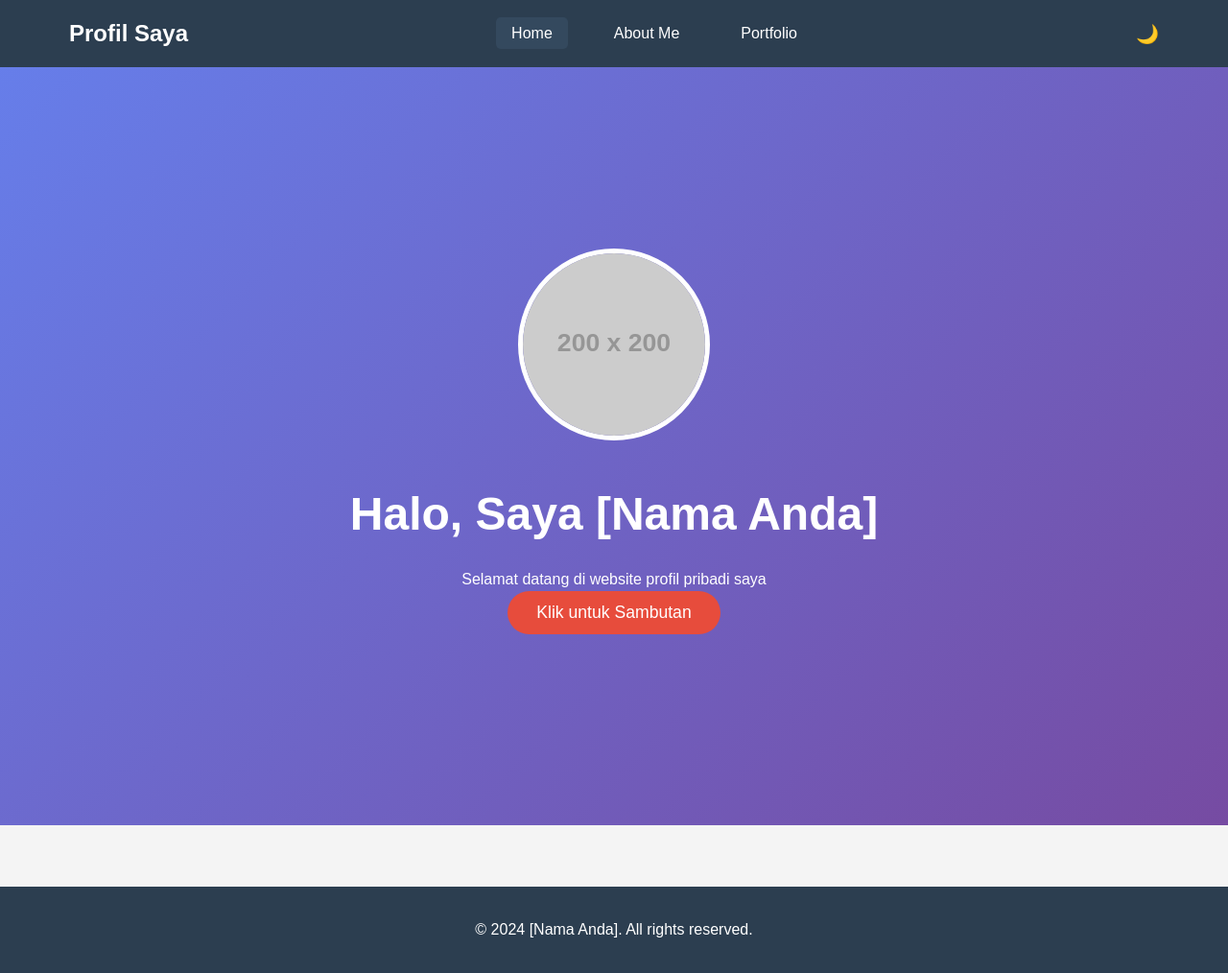
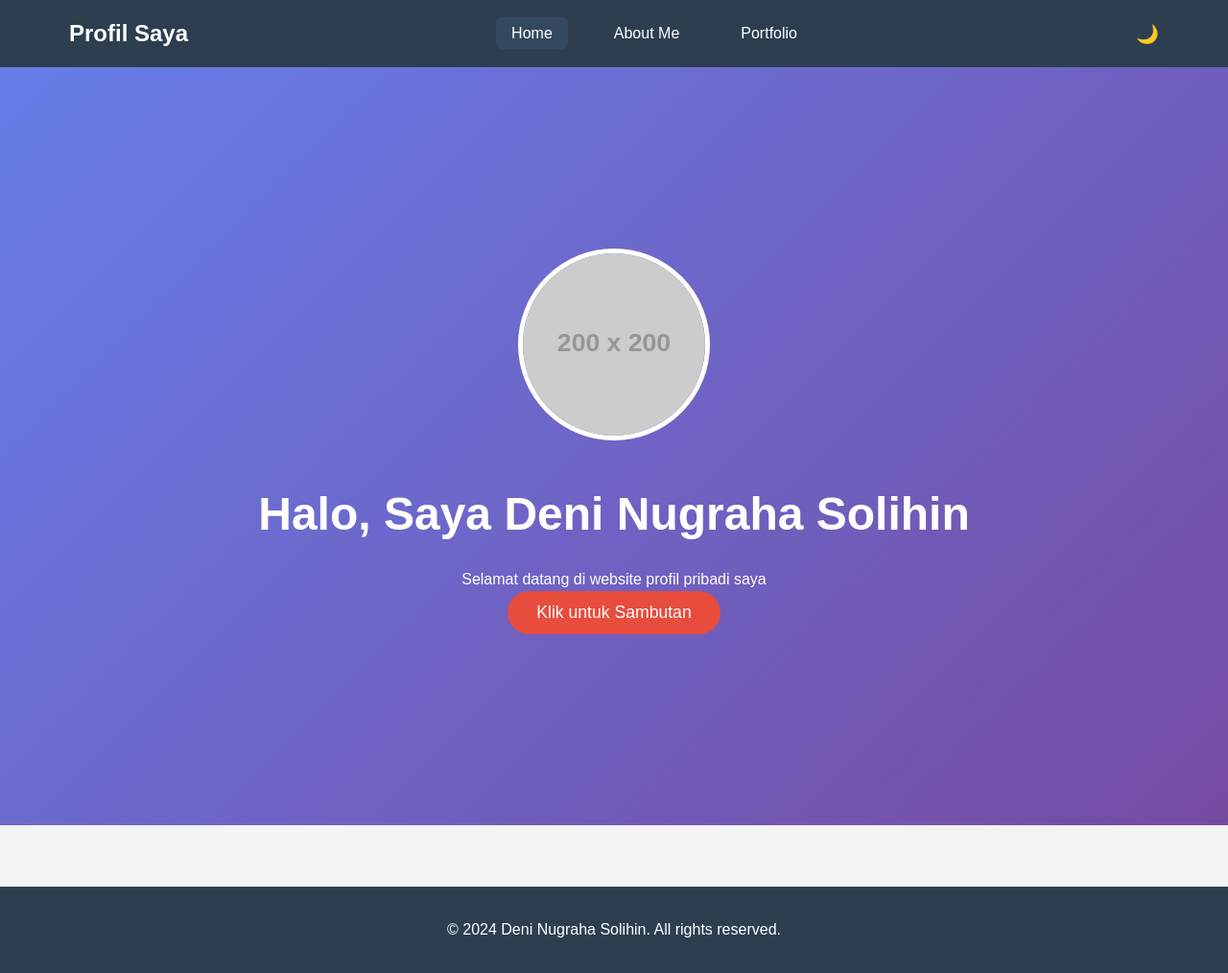
Before and after one commit to DeniSolihin/webprofile-deni, a plain HTML site: page index.html in a window 1280 px wide. Shown: the whole page at 96% size. Drawn offline with Linux system fonts and the light colour scheme; placeholder pictures from the web are drawn by us.

Commit message:
Update index.html

```diff
--- a/index.html
+++ b/index.html
@@ -26,14 +26,14 @@
     <header class="hero">
         <div class="hero-content">
             <img src="https://via.placeholder.com/200" alt="Foto Profil" class="profile-img">
-            <h1>Halo, Saya [Nama Anda]</h1>
+            <h1>Halo, Saya Deni Nugraha Solihin</h1>
             <p>Selamat datang di website profil pribadi saya</p>
             <button class="cta-button" id="welcomeBtn">Klik untuk Sambutan</button>
         </div>
     </header>
 
     <footer>
-        <p>&copy; 2024 [Nama Anda]. All rights reserved.</p>
+        <p>&copy; 2024 Deni Nugraha Solihin. All rights reserved.</p>
     </footer>
 
     <script src="script.js"></script>
```
